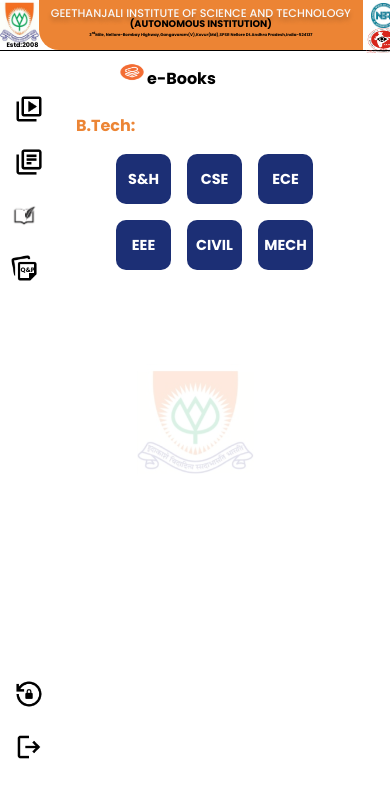
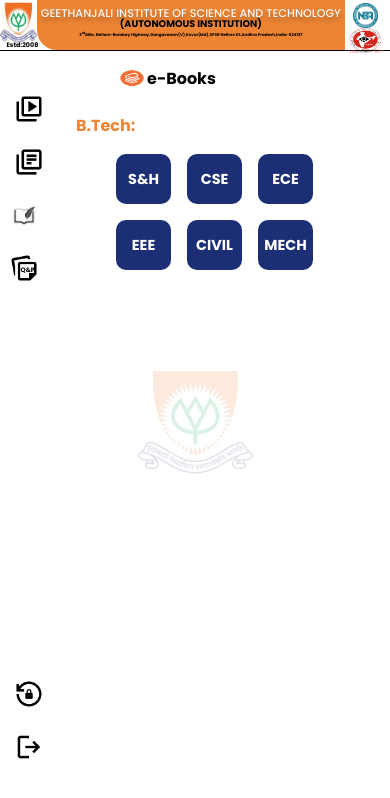
Before and after one commit to Anisettysudheesh/digital-library, a React (Create React App) app in the folder user/: page /e-books in a window 390 px wide. Shown: the top 798 px of the page. Built offline with nearby package versions, Linux system fonts and the light colour scheme.

Commit message:
updated 550px again

```diff
--- a/user/src/pages/nptel.css
+++ b/user/src/pages/nptel.css
@@ -1350,6 +1350,9 @@
     .add-nav{
         font-size:0.25rem
     }
+    .eb{
+        margin-top:0.1rem
+    }
     .logo-container-nav .tooltip-text-nav {
 
         left: 365%;
@@ -1409,6 +1412,7 @@
     }
     .logos{
         height:60px;
+        width:10%
 
     }
     .nba-logo{
```
